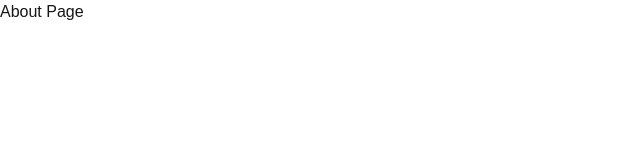
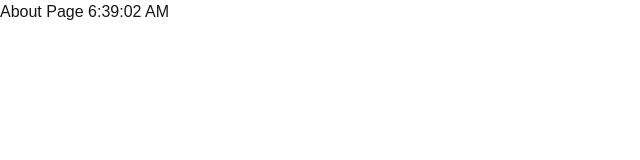
Before and after one commit to ttcksf/rendering-demo, a Next.js app: page /about in a window 1280 px wide. Shown: the top 160 px of the page, without its empty margins (0-640 px from the left). Built offline with nearby package versions, Linux system fonts and the light colour scheme.

Commit message:
add:static-rendering

```diff
--- a/src/app/about/page.tsx
+++ b/src/app/about/page.tsx
@@ -1,11 +1,8 @@
-// npx create-next-app@latest アプリ名
-// import { useState } from 'react';
-
+// 静的レンダリングは、アプリケーションのビルド時にHTMLページを生成する方法
+// ウェブページに必要なすべてのデータが事前に準備されるためパフォーマンスが向上する
+// .nextフォルダを削除しておく
+// npm run buildを実行
+// npm run startを実行（デフォルトでキャッシュが有効化されている）
 export default function AboutPage() {
-  // サーバーコンポーネントでこれはできない
-  // const [name, setName] = useState('');
-  // コンソールはターミナルに表示される（デフォルトでサーバーコンポーネントになっている）
-  console.log('サーバーコンポーネント');
-
-  return <h1>About Page</h1>;
+  return <h1>About Page {new Date().toLocaleTimeString()}</h1>;
 }
--- a/src/app/page.tsx
+++ b/src/app/page.tsx
@@ -1,5 +1,4 @@
 import Image from 'next/image';
-import Link from 'next/link';
 
 export default function Home() {
   return (
```
